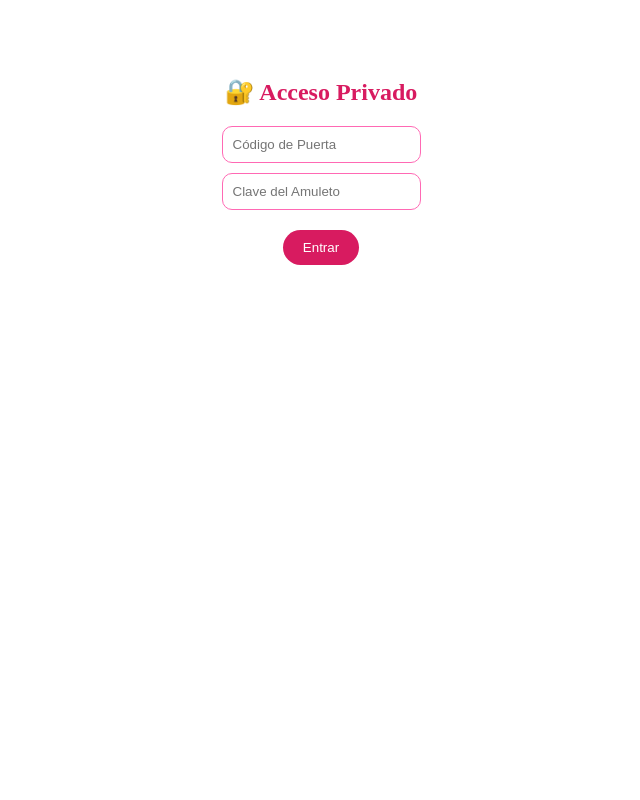
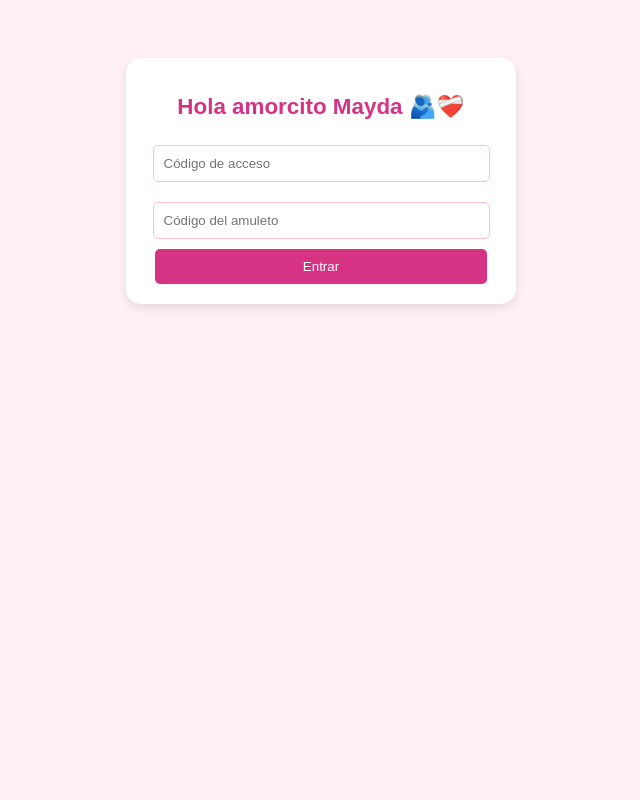
Before and after one commit to guido2960/fantastic-funicular, a Flask app: page / in a window 1280 px wide. Shown: the whole page, without its empty margins (319-959 px from the left). Run offline with Flask 3, Linux system fonts and the light colour scheme.

Commit message:
Update login.html
Signed-off-by: guido2960 <guidoprogramador23@gmail.com>

```diff
--- a/templates/login.html
+++ b/templates/login.html
@@ -1,15 +1,24 @@
-<div id="bloqueo" style="text-align: center; padding: 50px;">
-    <h2 style="color: #d81b60;">🔐 Acceso Privado</h2>
-
-    <form action="/verificar" method="POST">
-        <input type="password" name="codigo" placeholder="Código de Puerta" required
-               style="padding: 10px; border-radius: 10px; border: 1px solid #ff69b4; margin-bottom: 10px;">
-        <br>
-        <input type="password" name="codigo_amuleto" placeholder="Clave del Amuleto" required
-               style="padding: 10px; border-radius: 10px; border: 1px solid #ff69b4;">
-        <br>
-        <button type="submit" style="margin-top: 20px; background: #d81b60; color: white; border: none; padding: 10px 20px; border-radius: 20px;">
-            Entrar
-        </button>
-    </form>
-</div>
+<!DOCTYPE html>
+<html>
+<head>
+    <meta name="viewport" content="width=device-width, initial-scale=1.0">
+    <title>Bóveda de Mayda</title>
+    <style>
+        body { background: #fff0f5; text-align: center; font-family: sans-serif; padding-top: 50px; }
+        .caja { background: white; padding: 20px; border-radius: 15px; display: inline-block; box-shadow: 0 4px 10px rgba(0,0,0,0.1); width: 80%; max-width: 350px; }
+        h1 { color: #d63384; font-size: 1.4rem; }
+        input { width: 90%; padding: 10px; margin: 10px 0; border: 1px solid #ffc0cb; border-radius: 5px; }
+        button { background: #d63384; color: white; border: none; padding: 10px 20px; border-radius: 5px; cursor: pointer; width: 95%; }
+    </style>
+</head>
+<body>
+    <div class="caja">
+        <h1>{{ saludo }}</h1>
+        <form action="/verificar" method="POST">
+            <input type="password" name="codigo" placeholder="Código de acceso" required>
+            <input type="password" name="codigo_amuleto" placeholder="Código del amuleto" required>
+            <button type="submit">Entrar</button>
+        </form>
+    </div>
+</body>
+</html>
```
